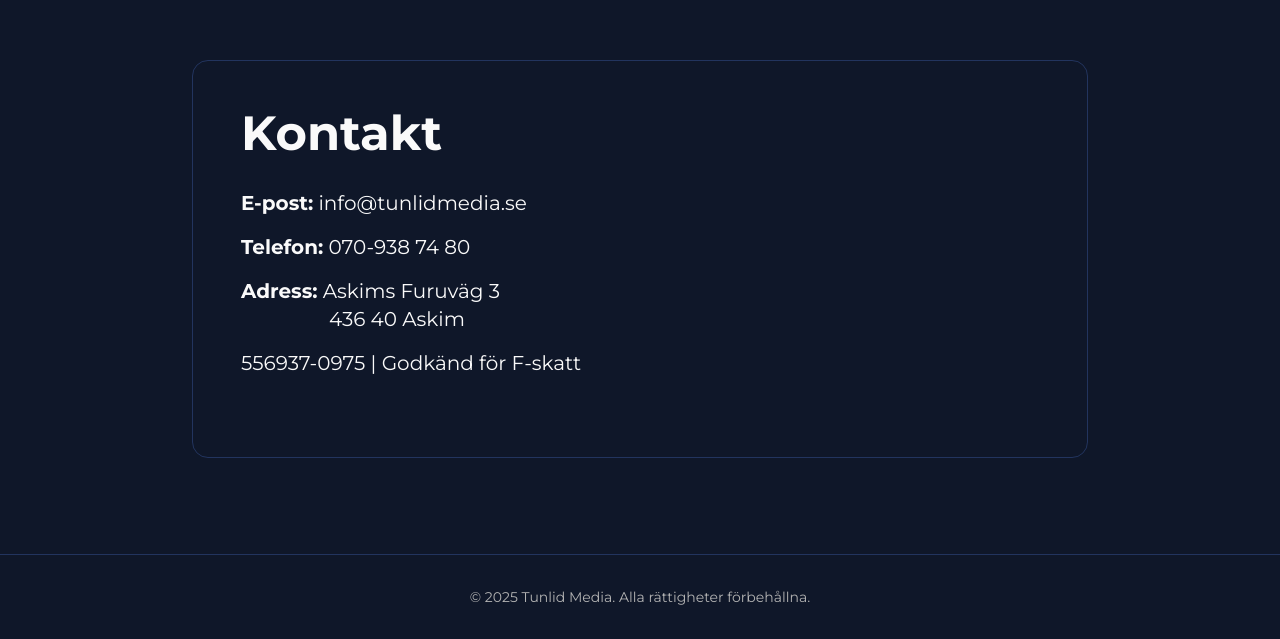
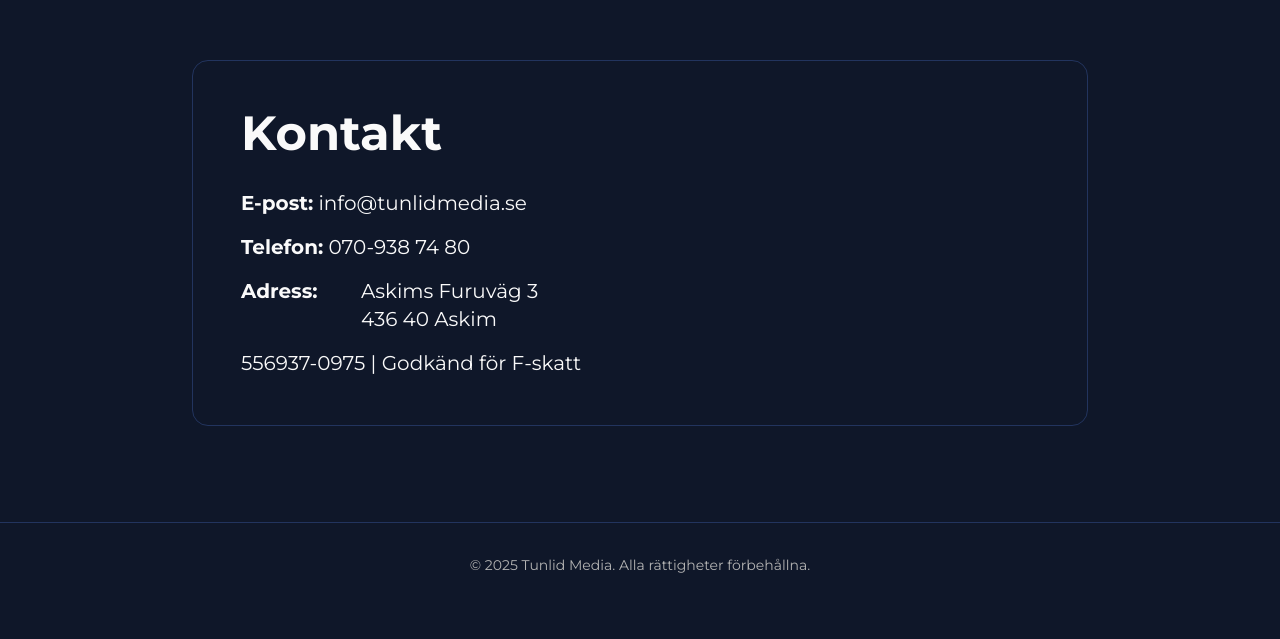
Before and after one commit to Philixinos/tunlid-web-glow, a React (Vite) app: page / in a window 1280 px wide. Shown: the part 4909-5548 px from the top of the page. After the commit the page ends 5516 px from the top, so only its background shows below. Built offline with nearby package versions, Linux system fonts and the light colour scheme; the HTML template or start-up script is replaced by a standard one.

Commit message:
Fix address alignment and spacing

```diff
--- a/src/components/Contact.tsx
+++ b/src/components/Contact.tsx
@@ -9,16 +9,18 @@ const Contact = () => {
           <div className="border border-border rounded-2xl p-8 md:p-12">
             <h2 className="text-4xl md:text-5xl font-bold font-heading mb-8">Kontakt</h2>
 
-            <div className="space-y-4 mb-8">
+            <div className="space-y-4">
               <p className="text-xl">
                 <span className="font-bold">E-post:</span> info@tunlidmedia.se
               </p>
               <p className="text-xl">
                 <span className="font-bold">Telefon:</span> 070-938 74 80
               </p>
-              <div className="text-xl">
-                <span className="font-bold">Adress:</span> Askims Furuväg 3<br />
-                <span className="inline-block ml-[5.5rem]">436 40 Askim</span>
+              <div className="text-xl flex items-start gap-2">
+                <span className="font-bold w-28 shrink-0">Adress:</span>
+                <span>
+                  Askims Furuväg 3<br />436 40 Askim
+                </span>
               </div>
               <p className="text-xl">
                 556937-0975 | Godkänd för F-skatt
```
